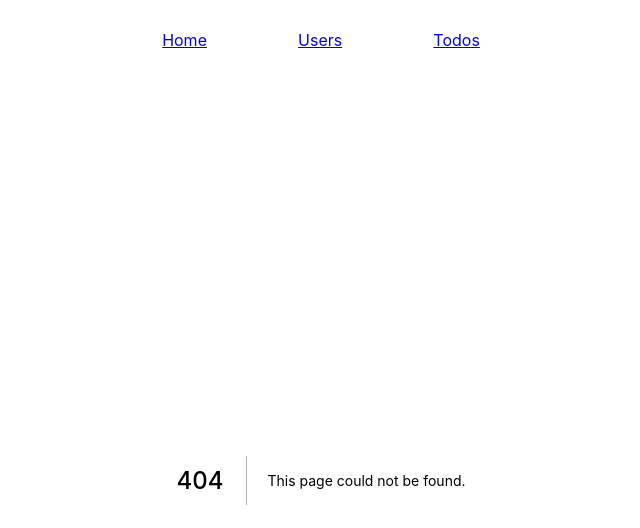
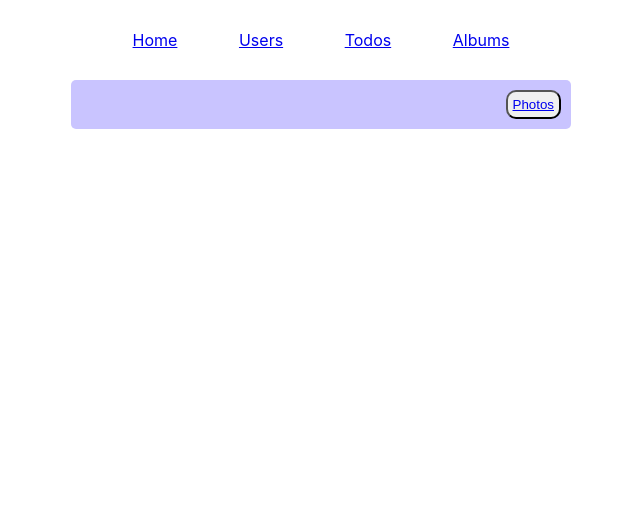
Before and after one commit to deepchandyadav/next-app-test, a Next.js app: page /albums/Album in a window 1280 px wide. Before the commit this address had no page. Shown: the top 528 px of the page, without its empty margins (319-959 px from the left). Built offline with nearby package versions, Linux system fonts and the light colour scheme.

Commit message:
refactor and albums created

```diff
--- a/pages/_app.js
+++ b/pages/_app.js
@@ -8,6 +8,7 @@ function MyApp({ Component, pageProps }) {
         <li><Link href='/'>Home</Link></li>
         <li><Link href='/users'>Users</Link></li>
         <li><Link href='/todos'>Todos</Link></li>
+        <li><Link href='/albums'>Albums</Link></li>
       </ul>
     </nav>
     <Component  {...pageProps} />
--- /dev/null
+++ b/pages/albums/Album.js
@@ -0,0 +1,32 @@
+import styled from "styled-components";
+import Link from "next/link";
+
+const AlbumDiv = styled.div`
+  padding: 10px;
+  margin-bottom: 15px;
+  background: #c9c4ff;
+  color: #1803ff;
+  border-radius: 5px;
+  display: flex;
+  justify-content: space-between;
+`;
+
+const Title = styled.p`
+  flex-basis: 410px;
+`;
+
+const Button = styled.button`
+  padding: 5px;
+  border-radius: 10px;
+  max-height: 30px;
+  flex-grow: 0;
+  flex-shrink: 0;
+  flex-basis: auto;
+`;
+
+export default function Album({ id, title }) {
+  return <AlbumDiv>
+    <Title>{title}</Title>
+    <Button><Link href={`/photos?albumId=${id}`}>Photos</Link></Button>
+  </AlbumDiv>
+}
```
Also changed, not shown: helpers.js (added, +27 -0 lines), pages/albums/index.js (added, +27 -0 lines), pages/todos/index.js (+3 -19 lines), pages/users/User.js (+9 -7 lines).
